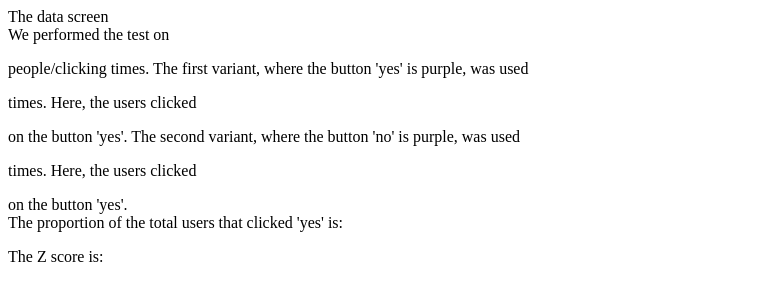
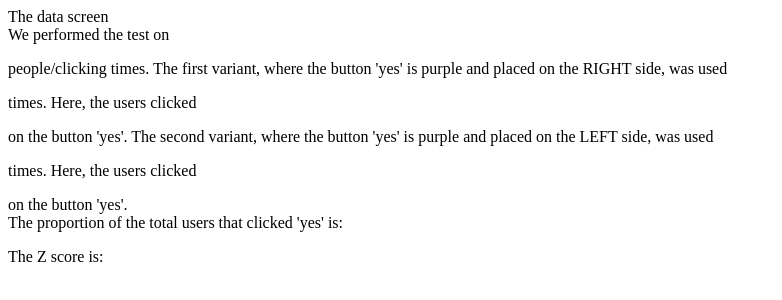
Before and after one commit to JakubOrlinskiUPM/EvaluationOfInteractiveSystems, a website: page dashboard.html in a window 1280 px wide. Shown: the whole page, without its empty margins (0-782 px from the left). Drawn offline with Linux system fonts and the light colour scheme; no server answers.

Commit message:
change in text

```diff
--- a/dashboard.html
+++ b/dashboard.html
@@ -11,8 +11,8 @@
 </div>
 <div>
     We performed the test on <p id="sample_size"></p> people/clicking times.
-    The first variant, where the button 'yes' is purple, was used <p id="variant_1_length"></p> times. Here, the users clicked <p id="variant_1_length_yes"></p> on the button 'yes'.
-    The second variant, where the button 'no' is purple, was used <p id="variant_2_length"></p> times. Here, the users clicked <p id="variant_2_length_yes"></p> on the button 'yes'.
+    The first variant, where the button 'yes' is purple and placed on the RIGHT side, was used <p id="variant_1_length"></p> times. Here, the users clicked <p id="variant_1_length_yes"></p> on the button 'yes'.
+    The second variant, where the button 'yes' is purple and placed on the LEFT side, was used <p id="variant_2_length"></p> times. Here, the users clicked <p id="variant_2_length_yes"></p> on the button 'yes'.
 </div>
 <div>
     The proportion of the total users that clicked 'yes' is: <p id="proportion"></p>
```
